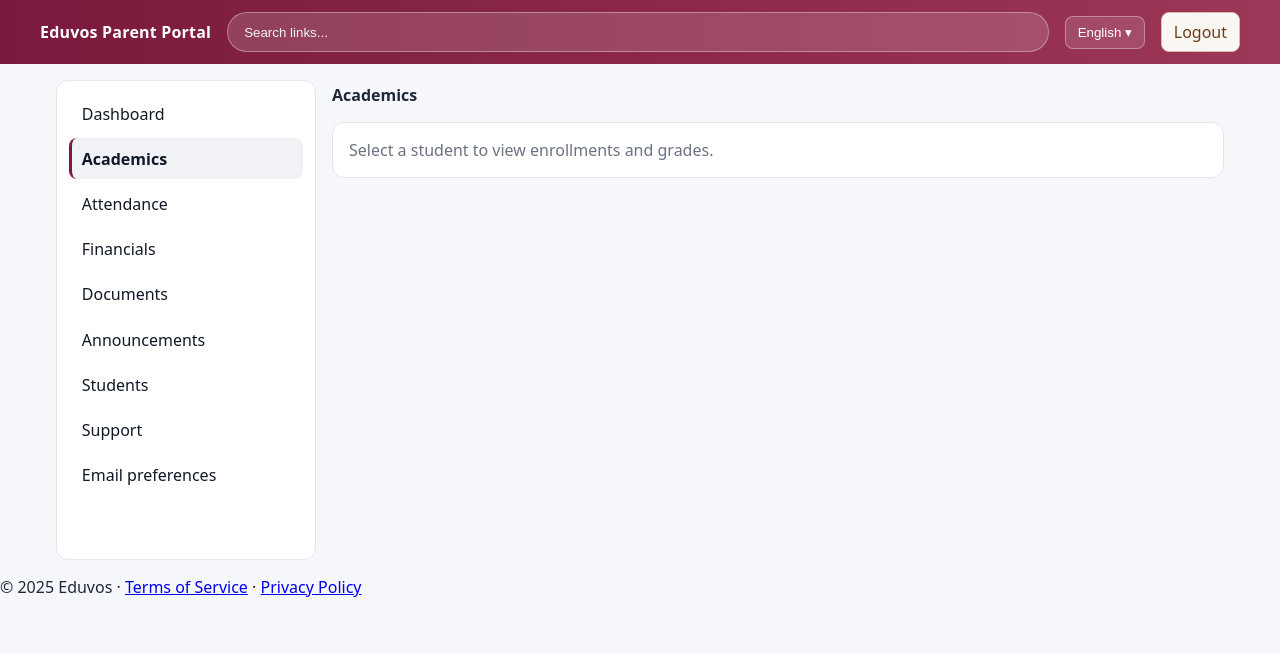
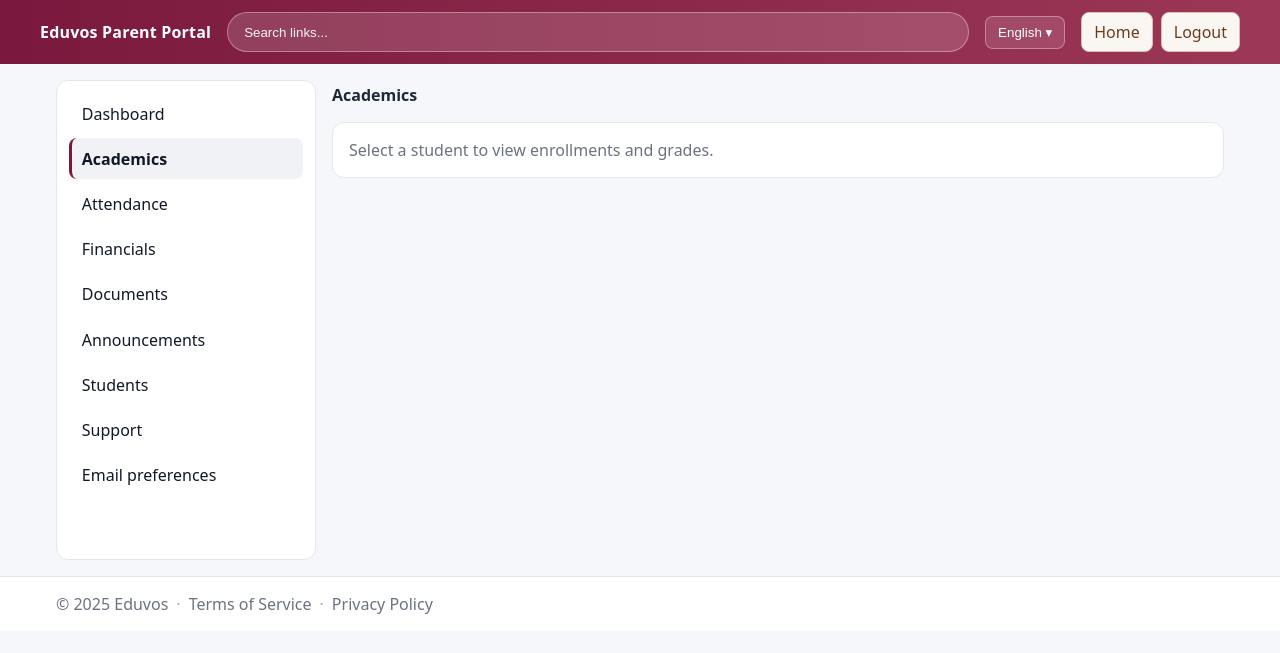
Before and after one commit to rsteenberg/vossieparent, a Django app: page /academics/ in a window 1280 px wide. Shown: the top 653 px of the page. Run offline with Django 4.2, Linux system fonts and the light colour scheme; the visitor is signed in with stand-in values (Sample User, id 1).

Commit message:
feat: enhance footer styling and improve brand link accessibility

```diff
--- a/static/css/app.css
+++ b/static/css/app.css
@@ -3,6 +3,8 @@
 .header{background:linear-gradient(90deg,var(--brand),var(--brand-2));color:#fff;padding:.75rem 1rem}
 .header-inner{display:flex;align-items:center;gap:1rem;max-width:1200px;margin:0 auto}
 .brand{font-weight:700;letter-spacing:.2px}
+.brand a{color:#fff;text-decoration:none}
+.brand a:hover{text-decoration:underline}
 .search{flex:1}
 .search input{width:100%;padding:.7rem 1rem;border-radius:999px;border:1px solid rgba(255,255,255,.35);background:rgba(255,255,255,.15);color:#fff;outline:none}
 .search input::placeholder{color:#f3f4f6}
@@ -48,3 +50,10 @@
 .kpi .card{padding:.8rem}
 .kpi .value{font-weight:700;font-size:1.1rem}
 @media (max-width: 900px){.layout{grid-template-columns:1fr}.sidebar{order:2}.content{order:1}.grid{grid-template-columns:repeat(2,minmax(0,1fr))}.kpi{grid-template-columns:repeat(2,minmax(0,1fr))}}
+
+/* Footer styling for visibility and layout consistency */
+.footer{background:#fff;border-top:1px solid var(--ring);margin-top:1rem}
+.footer-inner{display:flex;gap:.5rem;flex-wrap:wrap;align-items:center;max-width:1200px;margin:0 auto;padding:1rem;color:var(--muted)}
+.footer .spacer{opacity:.6}
+.footer a{color:inherit;text-decoration:none}
+.footer a:hover{text-decoration:underline}
--- a/templates/base.html
+++ b/templates/base.html
@@ -10,7 +10,7 @@
 <body>
   <header class="header">
     <div class="header-inner">
-      <div class="brand">Eduvos Parent Portal</div>
+  <div class="brand"><a href="{% url 'home' %}" aria-label="Go to home">Eduvos Parent Portal</a></div>
       <div class="search">
         <input type="search" placeholder="Search links..."/>
       </div>
@@ -19,6 +19,7 @@
       </div>
       <div class="hstack">
         {% if user.is_authenticated %}
+          <a class="tab" href="{% url 'home' %}">Home</a>
           <a class="tab" href="{% url 'account_logout' %}">Logout</a>
         {% else %}
           <a class="tab" href="{% url 'account_login' %}">Login</a>
```
